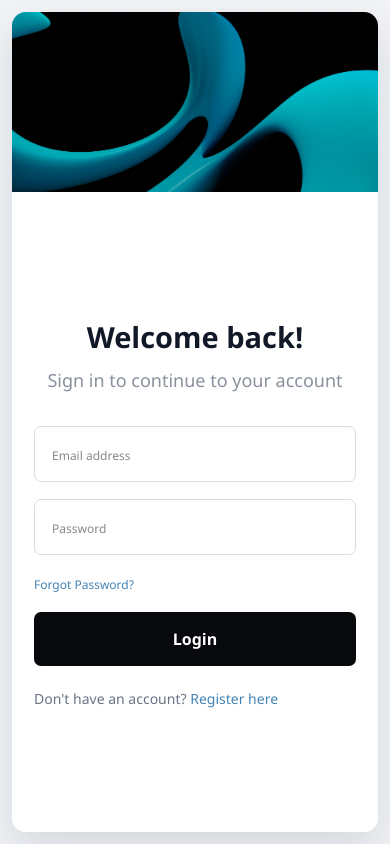
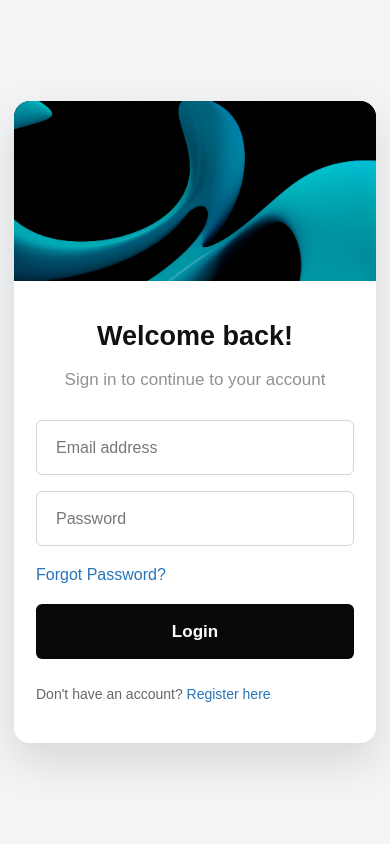
Before and after one commit to skn2006-dev/react-mysql-login-system, a React (Vite) app in the folder my-react-app/: page / in a window 390 px wide. Built offline with nearby package versions, Linux system fonts and the light colour scheme.

Commit message:
Update login interface

```diff
--- a/my-react-app/src/App.css
+++ b/my-react-app/src/App.css
@@ -3,11 +3,18 @@
   box-sizing: border-box;
 }
 
+:root {
+  font-family: Arial, Helvetica, sans-serif;
+  color: #171717;
+  background: #f3f4f6;
+  font-synthesis: none;
+  text-rendering: optimizeLegibility;
+}
+
 body {
   margin: 0;
-  font-family: "Segoe UI", Arial, sans-serif;
-  background: #f1f3f6;
-  color: #17212f;
+  min-width: 320px;
+  min-height: 100vh;
 }
 
 button,
@@ -15,379 +22,311 @@ input {
   font: inherit;
 }
 
-.app-container {
+button {
+  cursor: pointer;
+}
+
+.page-container {
   min-height: 100vh;
   display: flex;
   align-items: center;
   justify-content: center;
-  padding: 30px;
+  padding: 28px;
+  background: #f3f4f6;
 }
 
 .auth-card {
-  display: flex;
-  width: 100%;
-  max-width: 1440px;
-  min-height: 680px;
-  background: #fff;
+  width: min(100%, 1440px);
+  min-height: 700px;
+  display: grid;
+  grid-template-columns: 42% 58%;
+  overflow: hidden;
   border-radius: 22px;
-  overflow: hidden;
-  box-shadow: 0 18px 45px rgba(15, 23, 42, 0.12);
+  background: #ffffff;
+  box-shadow: 0 18px 45px rgba(0, 0, 0, 0.12);
 }
 
-/* LEFT: IMAGE ONLY */
+/* Left image panel */
 
-.image-section {
-  flex: 0 0 40%;
-  min-width: 0;
-  background: #020609;
+.image-panel {
+  min-height: 700px;
+  background: #050505;
   overflow: hidden;
 }
 
-.login-image {
+.side-image {
   display: block;
   width: 100%;
   height: 100%;
-  min-height: 680px;
+  min-height: 700px;
   object-fit: cover;
   object-position: center;
 }
 
-/* RIGHT: CONTENT */
+/* Right form panel */
 
-.form-section {
-  flex: 1;
+.form-panel {
   min-width: 0;
   display: flex;
+  align-items: center;
   justify-content: center;
-  align-items: center;
-  padding: 55px;
-  background: #fff;
+  padding: 55px 50px;
+  background: #ffffff;
 }
 
-.form-content {
+.form-content,
+.success-screen {
   width: 100%;
-  max-width: 460px;
+  max-width: 510px;
+  margin: auto;
 }
 
-.form-heading {
+.form-content h1,
+.success-screen h1 {
+  margin: 0;
   text-align: center;
-  margin-bottom: 34px;
+  font-size: 36px;
+  font-weight: 700;
+  line-height: 1.3;
+  color: #111111;
 }
 
-.form-heading h1 {
-  margin: 0 0 12px;
-  font-size: 34px;
-  font-weight: 700;
-  color: #111827;
+.form-subtitle {
+  margin: 22px 0 38px;
+  text-align: center;
+  font-size: 22px;
+  line-height: 1.5;
+  color: #929292;
 }
 
-.form-heading h2 {
-  margin: 0;
-  font-size: 21px;
-  font-weight: 400;
-  color: #89919d;
+/* Form fields */
+
+.auth-form {
+  display: flex;
+  flex-direction: column;
+  gap: 16px;
 }
 
-/* LOGIN AND REGISTER */
-
-.input-group {
-  margin-bottom: 17px;
-}
-
-.input-group input {
+.auth-form input {
   width: 100%;
-  height: 56px;
-  padding: 0 17px;
-  border: 1px solid #d8dde4;
-  border-radius: 7px;
-  background: #fff;
-  color: #17212f;
-  font-size: 15px;
+  height: 62px;
+  padding: 0 19px;
+  border: 1px solid #d5d5d5;
+  border-radius: 6px;
   outline: none;
+  background: #ffffff;
+  color: #171717;
+  font-size: 17px;
   transition: border-color 0.2s, box-shadow 0.2s;
 }
 
-.input-group input:focus {
-  border-color: #079cae;
-  box-shadow: 0 0 0 3px rgba(7, 156, 174, 0.1);
+.auth-form input::placeholder {
+  color: #777777;
 }
 
-.forgot-password {
-  margin: 5px 0 18px;
+.auth-form input:focus {
+  border-color: #008f9d;
+  box-shadow: 0 0 0 3px rgba(0, 143, 157, 0.12);
+}
+
+/* Links */
+
+.forgot-link {
+  align-self: flex-start;
+  padding: 4px 0;
+  border: none;
+  background: transparent;
+  color: #2874b9;
+  font-size: 16px;
   text-align: left;
 }
 
-.forgot-password a,
-.switch-link {
-  color: #4384b5;
-  text-decoration: none;
-}
-
-.forgot-password a:hover,
+.forgot-link:hover,
 .switch-link:hover {
   text-decoration: underline;
 }
 
-.message {
-  margin: 12px 0;
-  font-size: 14px;
+/* Messages */
+
+.form-message {
+  margin: 0;
+  font-size: 15px;
   line-height: 1.5;
+  overflow-wrap: anywhere;
 }
 
-.error-message {
-  color: #dc2626;
+.error-text {
+  color: #d93025;
+}
+
+.success-text {
+  color: #16803d;
+  font-weight: 600;
 }
 
 .success-message {
-  color: #15803d;
+  margin: 0 0 24px;
+  padding: 14px;
+  border: 1px solid #a7dfb5;
+  border-radius: 8px;
+  background: #effaf1;
+  color: #16803d;
+  font-size: 17px;
+  font-weight: 600;
+  text-align: center;
 }
 
-.submit-button,
-.logout-button {
+/* Main button */
+
+.auth-button {
   width: 100%;
-  min-height: 54px;
+  min-height: 61px;
   border: none;
-  border-radius: 7px;
-  background: #08090c;
-  color: #fff;
+  border-radius: 6px;
+  background: #080808;
+  color: #ffffff;
+  font-size: 17px;
   font-weight: 600;
-  font-size: 16px;
-  cursor: pointer;
   transition: background 0.2s, transform 0.2s;
 }
 
-.submit-button:hover,
-.logout-button:hover {
-  background: #12303a;
+.auth-button:hover {
+  background: #087f8c;
 }
 
-.submit-button:disabled {
-  opacity: 0.65;
-  cursor: not-allowed;
+.auth-button:active {
+  transform: scale(0.99);
 }
 
-.form-footer {
-  margin: 23px 0 0;
-  color: #687384;
-  font-size: 14px;
-  text-align: left;
+/* Login/register switch */
+
+.switch-text {
+  margin: 30px 0 0;
+  color: #666666;
+  font-size: 16px;
+  line-height: 1.6;
 }
 
 .switch-link {
   padding: 0;
   border: none;
-  background: none;
+  background: transparent;
+  color: #2874b9;
   font-size: inherit;
-  cursor: pointer;
 }
 
-/* SUCCESS SCREEN */
+/* Login success screen */
 
-.success-content {
-  width: 100%;
-  max-width: 620px;
-  display: flex;
-  flex-direction: column;
-  align-items: center;
+.success-screen {
   text-align: center;
 }
 
 .success-icon {
-  width: 112px;
-  height: 112px;
+  width: 76px;
+  height: 76px;
   display: flex;
   align-items: center;
   justify-content: center;
-  margin-bottom: 24px;
+  margin: 0 auto 25px;
   border-radius: 50%;
-  background: #e9f9f1;
-  color: #16a34a;
-}
-
-.success-icon svg {
-  width: 55px;
-  height: 55px;
-}
-
-.success-content h1 {
-  margin: 0 0 14px;
-  font-size: 38px;
-  line-height: 1.25;
-  font-weight: 700;
-  color: #17212f;
-  overflow-wrap: anywhere;
-}
-
-.success-subtitle {
-  margin: 0 0 44px;
-  color: #87919f;
-  font-size: 21px;
-  line-height: 1.5;
-}
-
-.success-message-card {
-  width: 100%;
-  display: flex;
-  align-items: center;
-  gap: 24px;
-  padding: 27px 30px;
-  margin-bottom: 30px;
-  border: 1px solid #ccefdc;
-  border-radius: 12px;
-  background: #f0faf4;
-  text-align: left;
-}
-
-.shield-icon {
-  flex: 0 0 60px;
-  width: 60px;
-  height: 60px;
-  color: #159447;
-}
-
-.shield-icon svg {
-  display: block;
-  width: 100%;
-  height: 100%;
-}
-
-.success-message-card h2 {
-  margin: 0 0 9px;
+  background: #e7f7ec;
   color: #16803d;
-  font-size: 21px;
+  font-size: 43px;
   font-weight: 700;
 }
 
-.success-message-card p {
-  margin: 0;
-  color: #526174;
-  font-size: 15px;
-  line-height: 1.6;
+.success-screen .form-subtitle {
+  margin-bottom: 30px;
 }
 
-.logout-button {
-  display: flex;
-  align-items: center;
-  justify-content: center;
-  gap: 12px;
-  min-height: 60px;
-  font-size: 17px;
+.success-screen .auth-button {
+  margin-top: 5px;
 }
 
-.logout-button svg {
-  width: 23px;
-  height: 23px;
-}
-
-/* RESPONSIVE */
+/* Responsive layout */
 
 @media (max-width: 900px) {
-  .app-container {
+  .page-container {
     padding: 20px;
   }
 
   .auth-card {
-    min-height: 600px;
+    grid-template-columns: 38% 62%;
+    min-height: 620px;
   }
 
-  .image-section {
-    flex-basis: 35%;
+  .image-panel,
+  .side-image {
+    min-height: 620px;
   }
 
-  .login-image {
-    min-height: 600px;
+  .form-panel {
+    padding: 40px 30px;
   }
 
-  .form-section {
-    padding: 35px;
+  .form-content h1,
+  .success-screen h1 {
+    font-size: 30px;
   }
 
-  .success-content h1 {
-    font-size: 32px;
-  }
-
-  .success-subtitle {
+  .form-subtitle {
     font-size: 18px;
-    margin-bottom: 30px;
-  }
-
-  .success-message-card {
-    gap: 15px;
-    padding: 22px 18px;
   }
 }
 
 @media (max-width: 600px) {
-  .app-container {
-    padding: 12px;
+  .page-container {
+    min-height: 100vh;
+    padding: 14px;
   }
 
   .auth-card {
-    min-height: calc(100vh - 24px);
+    display: flex;
     flex-direction: column;
-    border-radius: 14px;
+    min-height: auto;
+    border-radius: 16px;
   }
 
-  .image-section {
-    flex: 0 0 180px;
+  .image-panel {
+    width: 100%;
+    min-height: 180px;
     height: 180px;
   }
 
-  .login-image {
+  .side-image {
+    width: 100%;
+    height: 180px;
     min-height: 180px;
-    height: 180px;
-    object-position: center 45%;
+    object-fit: cover;
+    object-position: center 40%;
   }
 
-  .form-section {
-    flex: 1;
-    padding: 35px 22px;
+  .form-panel {
+    width: 100%;
+    padding: 38px 22px;
   }
 
-  .form-heading h1 {
-    font-size: 29px;
+  .form-content h1,
+  .success-screen h1 {
+    font-size: 27px;
   }
 
-  .form-heading h2 {
-    font-size: 18px;
+  .form-subtitle {
+    margin: 13px 0 28px;
+    font-size: 17px;
   }
 
-  .success-icon {
-    width: 86px;
-    height: 86px;
-    margin-bottom: 20px;
+  .auth-form input {
+    height: 55px;
+    font-size: 16px;
   }
 
-  .success-icon svg {
-    width: 43px;
-    height: 43px;
+  .auth-button {
+    min-height: 55px;
   }
 
-  .success-content h1 {
-    font-size: 29px;
-  }
-
-  .success-subtitle {
-    font-size: 17px;
-    margin-bottom: 30px;
-  }
-
-  .success-message-card {
-    gap: 12px;
-    padding: 19px 15px;
-  }
-
-  .shield-icon {
-    flex-basis: 45px;
-    width: 45px;
-    height: 45px;
-  }
-
-  .success-message-card h2 {
-    font-size: 18px;
-  }
-
-  .success-message-card p {
+  .switch-text {
+    margin-top: 24px;
     font-size: 14px;
   }
 }
--- a/my-react-app/src/App.jsx
+++ b/my-react-app/src/App.jsx
@@ -5,76 +5,55 @@ import "./App.css";
 function App() {
   const [isLogin, setIsLogin] = useState(true);
   const [isLoggedIn, setIsLoggedIn] = useState(false);
-  const [loggedInName, setLoggedInName] = useState("");
   const [name, setName] = useState("");
   const [email, setEmail] = useState("");
   const [password, setPassword] = useState("");
   const [confirmPassword, setConfirmPassword] = useState("");
   const [message, setMessage] = useState("");
+  const [loggedInName, setLoggedInName] = useState("");
   const [isLoading, setIsLoading] = useState(false);
 
-  function switchForm() {
-    setIsLogin((previous) => !previous);
-    setName("");
-    setEmail("");
-    setPassword("");
-    setConfirmPassword("");
-    setMessage("");
-  }
-
-  async function handleSubmit(e) {
+  const handleSubmit = async (e) => {
     e.preventDefault();
     setMessage("");
 
-    if (!isLogin && !name.trim()) {
-      setMessage("Please enter your full name.");
+    if (!email.trim() || !password.trim()) {
+      setMessage("Please enter your email and password.");
       return;
     }
 
-    if (!email.trim()) {
-      setMessage("Please enter your email.");
+    if (!isLogin) {
+      if (!name.trim()) {
+        setMessage("Please enter your name.");
         return;
       }
 
-    if (!password) {
-      setMessage("Please enter your password.");
+      if (password.length < 6) {
+        setMessage("Password must contain at least 6 characters.");
         return;
       }
 
-    if (!isLogin && password.length < 6) {
-      setMessage("Password must be at least 6 characters.");
+      if (password !== confirmPassword) {
+        setMessage("Passwords do not match.");
         return;
       }
-
-    if (!isLogin && password !== confirmPassword) {
-      setMessage("Passwords do not match.");
-      return;
     }
 
     setIsLoading(true);
 
     try {
-      const endpoint = isLogin
-        ? "/api/login"
-        : "/api/register";
+      const endpoint = isLogin ? "/api/login" : "/api/register";
 
-      const userData = isLogin
-        ? {
-            email: email.trim(),
-            password,
-          }
-        : {
-            name: name.trim(),
-            email: email.trim(),
-            password,
-          };
+      const requestBody = isLogin
+        ? { email, password }
+        : { name, email, password };
 
       const response = await fetch(endpoint, {
         method: "POST",
         headers: {
           "Content-Type": "application/json",
         },
-        body: JSON.stringify(userData),
+        body: JSON.stringify(requestBody),
       });
 
       const data = await response.json();
@@ -85,266 +64,164 @@ function App() {
       }
 
       if (isLogin) {
-        const displayName =
-          data.user?.name ||
-          data.user?.fullName ||
-          email.trim().split("@")[0];
+        // Use the actual name returned by the database through the backend.
+        const databaseName = data.name || data.user?.name;
 
-        setLoggedInName(displayName);
+        if (!databaseName) {
+          setMessage(
+            "Login succeeded, but the backend did not return your name."
+          );
+          return;
+        }
+
+        setLoggedInName(databaseName);
         setIsLoggedIn(true);
-        setPassword("");
         setMessage("");
       } else {
-        setMessage(
-          data.message || "Registration successful!"
-        );
+        setMessage(data.message || "Registration Successful!");
         setName("");
         setEmail("");
         setPassword("");
         setConfirmPassword("");
       }
     } catch (error) {
-      console.error("API error:", error);
-      setMessage(
-        "Cannot connect to the server. Please check your backend."
-      );
+      setMessage("Cannot connect to the server. Please check your backend.");
     } finally {
       setIsLoading(false);
     }
-  }
+  };
 
-  function handleLogout() {
+  const switchMode = () => {
+    setIsLogin((previous) => !previous);
+    setMessage("");
+    setName("");
+    setEmail("");
+    setPassword("");
+    setConfirmPassword("");
+  };
+
+  const handleLogout = () => {
     setIsLoggedIn(false);
     setIsLogin(true);
-    setLoggedInName("");
     setName("");
     setEmail("");
     setPassword("");
     setConfirmPassword("");
     setMessage("");
-  }
+    setLoggedInName("");
+  };
 
-  function handleForgotPassword(e) {
-    e.preventDefault();
-    setMessage(
-      "Password reset is not configured yet. Please contact support."
-    );
-  }
+  const handleForgotPassword = () => {
+    setMessage("Password reset is not available yet.");
+  };
 
   return (
-    <main className="app-container">
-      <div className="auth-card">
-
-        {/* Left side: image only */}
-        <div className="image-section">
+    <main className="page-container">
+      <section className="auth-card">
+        <div className="image-panel">
           <img
             src="/react.jpg"
-            alt="Abstract teal and blue background"
-            className="login-image"
+            alt="Abstract blue and teal artwork"
+            className="side-image"
           />
         </div>
 
-        {/* Right side */}
-        <div className="form-section">
+        <div className="form-panel">
           {isLoggedIn ? (
-            <div className="success-content">
-
-              {/* Success icon */}
-              <div className="success-icon">
-                <svg
-                  viewBox="0 0 24 24"
-                  fill="none"
-                  aria-hidden="true"
-                >
-                  <path
-                    d="M5 12.5L10 17L19 7"
-                    stroke="currentColor"
-                    strokeWidth="2.5"
-                    strokeLinecap="round"
-                    strokeLinejoin="round"
-                  />
-                </svg>
-              </div>
+            <div className="success-screen">
+              <div className="success-icon">✓</div>
 
               <h1>Welcome, {loggedInName}!</h1>
 
-              <p className="success-subtitle">
+              <p className="form-subtitle">
                 You have logged in successfully.
               </p>
 
-              {/* Login success card */}
-              <div className="success-message-card">
-                <div className="shield-icon">
-                  <svg
-                    viewBox="0 0 24 24"
-                    fill="none"
-                    aria-hidden="true"
-                  >
-                    <path
-                      d="M12 22S20 18 20 12V5L12 2L4 5V12C4 18 12 22 12 22Z"
-                      stroke="currentColor"
-                      strokeWidth="1.8"
-                      strokeLinejoin="round"
-                    />
-                    <path
-                      d="M8.5 12L11 14.5L16 9.5"
-                      stroke="currentColor"
-                      strokeWidth="1.8"
-                      strokeLinecap="round"
-                      strokeLinejoin="round"
-                    />
-                  </svg>
-                </div>
-
-                <div>
-                  <h2>Login Successful</h2>
-                  <p>
-                    Your account is ready. You can now continue
-                    using the application.
-                  </p>
-                </div>
-              </div>
-
-              {/* Logout button */}
               <button
                 type="button"
-                className="logout-button"
+                className="auth-button"
                 onClick={handleLogout}
               >
-                <svg
-                  viewBox="0 0 24 24"
-                  fill="none"
-                  aria-hidden="true"
-                >
-                  <path
-                    d="M10 17L15 12L10 7M15 12H3M12 3H19C20.1 3 21 3.9 21 5V19C21 20.1 20.1 21 19 21H12"
-                    stroke="currentColor"
-                    strokeWidth="1.8"
-                    strokeLinecap="round"
-                    strokeLinejoin="round"
-                  />
-                </svg>
                 Logout
               </button>
             </div>
           ) : (
             <div className="form-content">
-
-              {/* Updated login and registration headings */}
-              <div className="form-heading">
               <h1>
-                  {isLogin
-                    ? "Welcome back!"
-                    : "Create your account"}
+                {isLogin ? "Welcome back!" : "Create your account"}
               </h1>
 
-                <h2>
+              <p className="form-subtitle">
                 {isLogin
                   ? "Sign in to continue to your account"
                   : "Get started by creating your account"}
-                </h2>
-              </div>
+              </p>
 
-              {/* Login and registration form */}
-              <form onSubmit={handleSubmit}>
-
-                {/* Full name for registration */}
+              <form onSubmit={handleSubmit} className="auth-form">
                 {!isLogin && (
-                  <div className="input-group">
                   <input
                     type="text"
                     placeholder="Full name"
                     value={name}
-                      onChange={(e) =>
-                        setName(e.target.value)
-                      }
+                    onChange={(e) => setName(e.target.value)}
                     autoComplete="name"
-                      required
                   />
-                  </div>
                 )}
 
-                {/* Email */}
-                <div className="input-group">
                 <input
                   type="email"
                   placeholder="Email address"
                   value={email}
-                    onChange={(e) =>
-                      setEmail(e.target.value)
-                    }
+                  onChange={(e) => setEmail(e.target.value)}
                   autoComplete="email"
-                    required
                 />
-                </div>
 
-                {/* Password */}
-                <div className="input-group">
                 <input
                   type="password"
                   placeholder="Password"
                   value={password}
-                    onChange={(e) =>
-                      setPassword(e.target.value)
+                  onChange={(e) => setPassword(e.target.value)}
+                  autoComplete={
+                    isLogin ? "current-password" : "new-password"
                   }
-                    autoComplete={
-                      isLogin
-                        ? "current-password"
-                        : "new-password"
-                    }
-                    required
                 />
-                </div>
 
-                {/* Confirm password for registration */}
                 {!isLogin && (
-                  <div className="input-group">
                   <input
                     type="password"
                     placeholder="Confirm password"
                     value={confirmPassword}
-                      onChange={(e) =>
-                        setConfirmPassword(e.target.value)
-                      }
+                    onChange={(e) => setConfirmPassword(e.target.value)}
                     autoComplete="new-password"
-                      required
                   />
+                )}
+
+                {isLogin && (
+                  <button
+                    type="button"
+                    className="forgot-link"
+                    onClick={handleForgotPassword}
+                  >
+                    Forgot Password?
+                  </button>
+                )}
+
+                {message && (
+                  <div
+                    className={`form-message ${
+                      message.toLowerCase().includes("successful")
+                        ? "success-text"
+                        : "error-text"
+                    }`}
+                    role="status"
+                  >
+                    {message}
                   </div>
                 )}
 
-                {/* Forgot password */}
-                {isLogin && (
-                  <div className="forgot-password">
-                    <a
-                      href="#forgot"
-                      onClick={handleForgotPassword}
-                    >
-                      Forgot Password?
-                    </a>
-                  </div>
-                )}
-
-                {/* Status message */}
-                {message && (
-                  <p
-                    className={`message ${
-                      message
-                        .toLowerCase()
-                        .includes("successful")
-                        ? "success-message"
-                        : "error-message"
-                    }`}
-                    role="status"
-                    aria-live="polite"
-                  >
-                    {message}
-                  </p>
-                )}
-
-                {/* Submit button */}
                 <button
                   type="submit"
-                  className="submit-button"
+                  className="auth-button"
                   disabled={isLoading}
                 >
                   {isLoading
@@ -355,26 +232,22 @@ function App() {
                 </button>
               </form>
 
-              {/* Switch between login and registration */}
-              <p className="form-footer">
+              <p className="switch-text">
                 {isLogin
-                  ? "Don't have an account? "
-                  : "Already have an account? "}
-
+                  ? "Don't have an account?"
+                  : "Already have an account?"}{" "}
                 <button
                   type="button"
                   className="switch-link"
-                  onClick={switchForm}
+                  onClick={switchMode}
                 >
-                  {isLogin
-                    ? "Register here"
-                    : "Login here"}
+                  {isLogin ? "Register here" : "Login here"}
                 </button>
               </p>
             </div>
           )}
         </div>
-      </div>
+      </section>
     </main>
   );
 }
```
Lines whose indentation alone changed are shown as unchanged.
